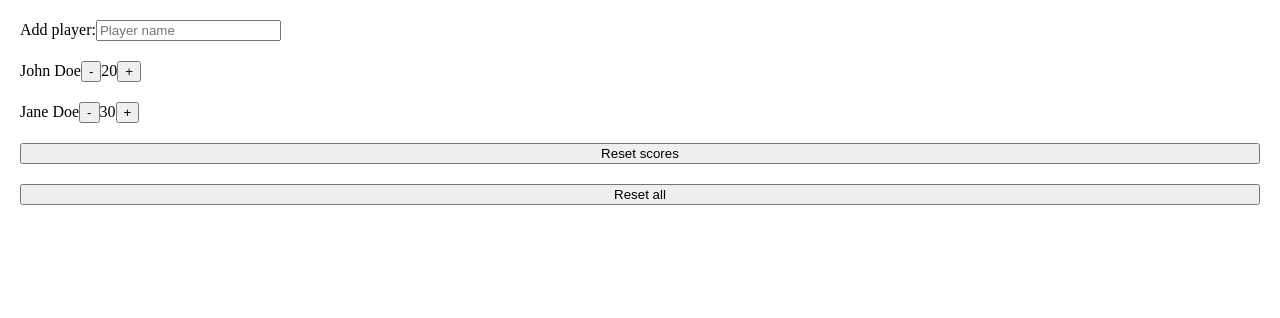
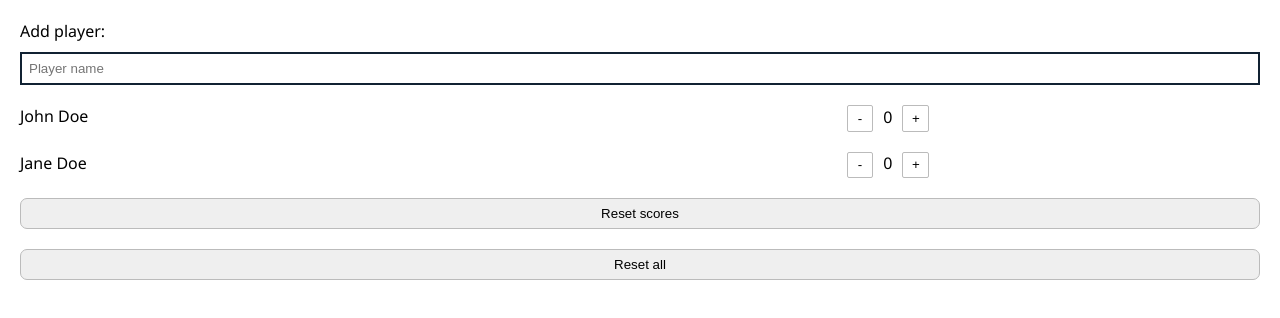
Before and after one commit to dw0111/scorekeeper, a React (Create React App) app: page / in a window 1280 px wide. Shown: the top 318 px of the page. Built offline with nearby package versions, Linux system fonts and the light colour scheme.

Commit message:
Add basic styling and add player logic

```diff
--- a/src/components/App/App.js
+++ b/src/components/App/App.js
@@ -1,24 +1,51 @@
-import './App.css';
-import PlayerForm from '../PlayerForm/PlayerForm';
-import Player from '../Player/Player';
-import Button from '../Button/Button';
+import './App.css'
+import PlayerForm from '../PlayerForm/PlayerForm'
+import Player from '../Player/Player'
+import Button from '../Button/Button'
+import { useState } from 'react'
 
 function App() {
+  let [players, setPlayers] = useState(['John Doe', 'Jane Doe'])
+
   return (
     <div className="App">
-      <PlayerForm onAddPlayer={event => onAddPlayer(event)}/>
-      <Player name={"John Doe"} score={20} onMinus={() => console.log("Minus was clicked")} onPlus={() => console.log("Plus was clicked")}/>
-      <Player name={"Jane Doe"} score={30} onMinus={() => console.log("Minus was clicked")} onPlus={() => console.log("Plus was clicked")}/>
-      <Button text="Reset scores" onClick={() => console.log("Scores were reset")} />
-      <Button text="Reset all" onClick={() => console.log("Everything was reset")} />
+      <PlayerForm
+        handleSubmit={addPlayer}
+        players={players}
+        addPlayer={setPlayers}
+      />
+      {players.map(player => (
+        <Player
+          playerName={player}
+          score={0}
+          onMinus={() => console.log('Minus was clicked')}
+          onPlus={() => console.log('Plus was clicked')}
+          key={player}
+        />
+      ))}
+      <Button
+        text="Reset scores"
+        onClick={() => console.log('Scores were reset')}
+      />
+      <Button
+        text="Reset all"
+        onClick={() => console.log('Everything was reset')}
+      />
     </div>
-  );
+  )
 }
 
-export default App;
+export default App
 
+function addPlayer(event, players, addPlayer) {
+  event.preventDefault()
 
-function onAddPlayer(event) {
-  event.preventDefault()
-  console.log(`${event.target.elements.name.value} was added`)
+  const form = event.target
+  const input = form.elements.name
+  const name = input.value
+
+  form.reset()
+  input.focus()
+
+  addPlayer([...players, name])
 }
--- a/src/components/Button/Button.css
+++ b/src/components/Button/Button.css
@@ -0,0 +1,5 @@
+.Button {
+  padding: 7px;
+  border: 1px solid #bbb;
+  border-radius: 7px;
+}
--- a/src/components/Button/Button.js
+++ b/src/components/Button/Button.js
@@ -1,6 +1,6 @@
 import './Button.css'
 
-export default function Button({text, onClick}) {
+export default function Button({ text, onClick }) {
   return (
     <button className="Button" onClick={onClick}>
       {text}
--- a/src/components/Player/Player.css
+++ b/src/components/Player/Player.css
@@ -0,0 +1,17 @@
+.Player {
+  display: grid;
+  grid-template-columns: 2fr 1fr;
+}
+
+.Player__btn {
+  height: 2em;
+  width: 2em;
+  padding: 0;
+  border: 1px solid #bbb;
+  background: white;
+  border-radius: 2px;
+}
+
+.Player__score {
+  padding: 0 10px;
+}
--- a/src/components/Player/Player.js
+++ b/src/components/Player/Player.js
@@ -1,12 +1,18 @@
 import './Player.css'
 
-export default function Player({name, score, onMinus, onPlus}) {
+export default function Player({ playerName, score, onMinus, onPlus }) {
   return (
-    <div className="Player">
-      {name}
-      <button className="Player__button" onClick={onMinus}> - </button>
-      <span>{score}</span>
-      <button className="Player__button" onClick={onPlus}> + </button>
-    </div>
+    <section className="Player">
+      {playerName}
+      <div className="Player__counter">
+        <button className="Player__btn" onClick={onMinus}>
+          -
+        </button>
+        <span className="Player__score">{score}</span>
+        <button className="Player__btn" onClick={onPlus}>
+          +
+        </button>
+      </div>
+    </section>
   )
 }
--- a/src/components/PlayerForm/PlayerForm.css
+++ b/src/components/PlayerForm/PlayerForm.css
@@ -0,0 +1,11 @@
+.PlayerForm {
+  display: grid;
+  gap: 10px;
+}
+.PlayerForm__input {
+  display: block;
+  width: 100%;
+  padding: 7px;
+  margin-top: 10px;
+  border: 2px solid #123;
+}
--- a/src/components/PlayerForm/PlayerForm.js
+++ b/src/components/PlayerForm/PlayerForm.js
@@ -1,11 +1,18 @@
 import './PlayerForm.css'
 
-export default function PlayerForm({onAddPlayer}) {
+export default function PlayerForm({ handleSubmit, players, addPlayer }) {
   return (
-    <form className="PlayerForm" onSubmit={onAddPlayer}>
+    <form
+      className="PlayerForm"
+      onSubmit={event => handleSubmit(event, players, addPlayer)}
+    >
       <label>
         Add player:
-        <input placeholder="Player name" name="name"/>
+        <input
+          className="PlayerForm__input"
+          placeholder="Player name"
+          name="name"
+        />
       </label>
     </form>
   )
--- a/src/index.css
+++ b/src/index.css
@@ -3,5 +3,6 @@
 }
 
 body {
+  font-family:'Segoe UI', Tahoma, Geneva, Verdana, sans-serif;
   margin: 0;
 }
```
